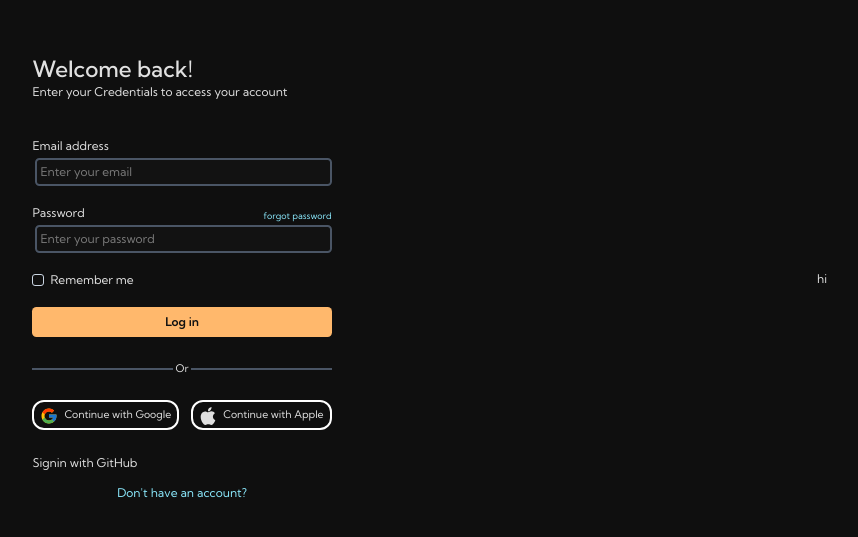
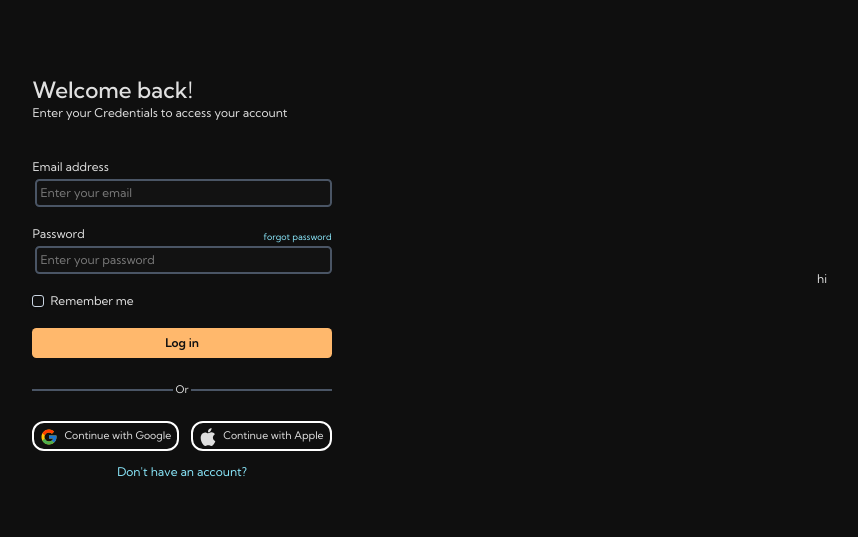
Before and after one commit to LDukeH/archive-review, a Next.js app: page /login in a window 1280 px wide. Shown: the part 121-658 px from the top of the page, without its empty margins (138-996 px from the left). Built offline with nearby package versions, Linux system fonts and the light colour scheme.

Commit message:
minor bug fixes

```diff
--- a/app/action.ts
+++ b/app/action.ts
@@ -4,10 +4,10 @@ import { signIn, signOut } from "@/auth";
 
 import { cookies } from "next/headers";
 
-import { auth } from "@/auth";
+const page = process.env.PAGE || "http://localhost:3000";
 
 export async function signInWith(provider: string) {
-  await signIn(provider, { redirectTo: "http://localhost:3000" });
+  await signIn(provider, { redirectTo: page });
   return;
 }
 
--- a/app/ui/Navbar.tsx
+++ b/app/ui/Navbar.tsx
@@ -11,12 +11,15 @@ import useUserStore from "@/store/userStore";
 import { signOut } from "next-auth/react";
 import { logOutToken } from "@/app/action";
 
+import { SessionProvider } from "next-auth/react";
+
 export default function Navbar() {
   const section = usePathname().split("/")[1]; // "movie" from "/movie/naruto"
   const { user } = useUserStore();
   const isLoggedIn = user && user.data;
 
   return (
+    <SessionProvider>
       <div className="w-full bg-bgPrimary">
         <div className="w-full gap-6 pl-8 h-24 border-b-bgSecondary border-b-2 flex items-center mx-auto text-primary">
           <Link href={"/"} className="flex items-center h-full w-60">
@@ -71,5 +74,6 @@ export default function Navbar() {
           </div>
         </div>
       </div>
+    </SessionProvider>
   );
 }
--- a/app/ui/login/Login.tsx
+++ b/app/ui/login/Login.tsx
@@ -133,15 +133,6 @@ export default function LogIn() {
         </button>
       </div>
 
-      <form
-        className="mt-8"
-        onSubmit={() => {
-          signInWith("github");
-        }}
-      >
-        <button type="submit">Signin with GitHub</button>
-      </form>
-
       <div className="text-link cursor-pointer transition-all duration-300 hover:underline focus:underline mt-4 w-full text-center">
         <Link href="/signin">Don't have an account?</Link>
       </div>
```
Lines whose indentation alone changed are shown as unchanged.
